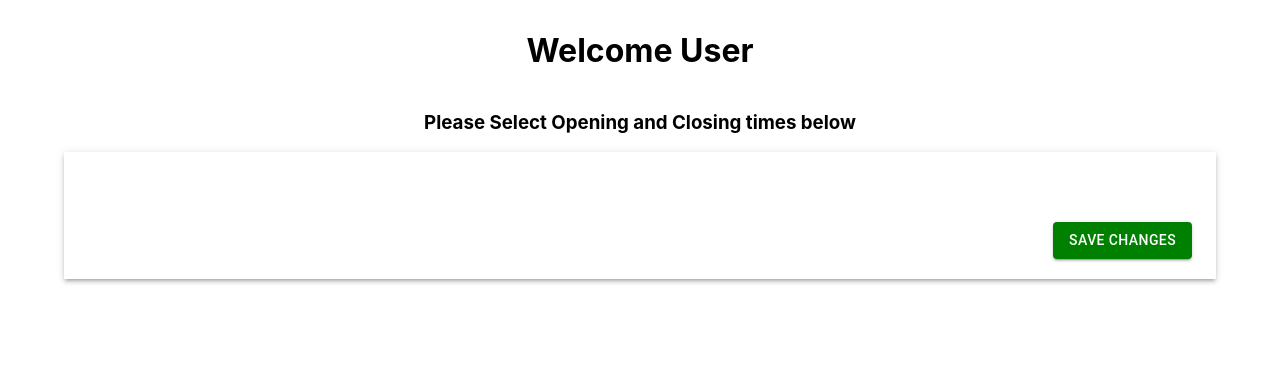
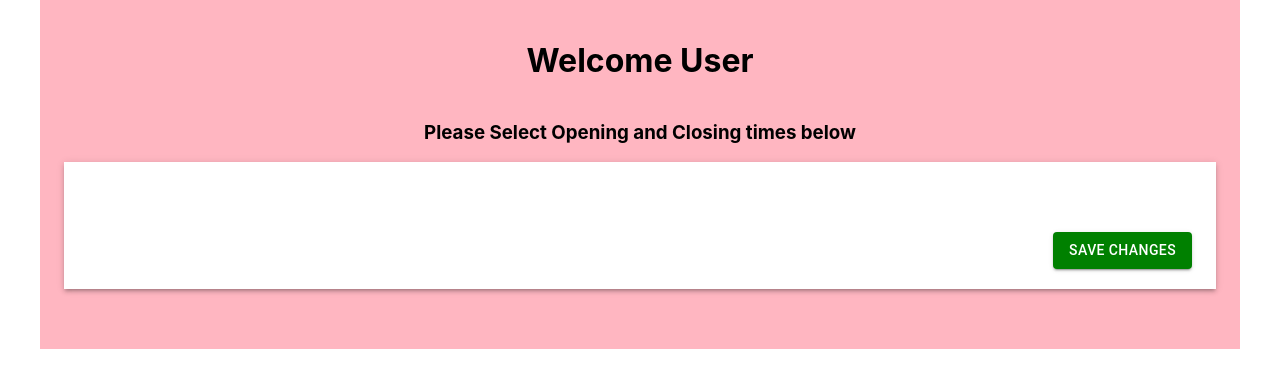
Before and after one commit to alexalikhani95/Opening-Hours-App, a React (Create React App) app: page / in a window 1280 px wide. Shown: the top 388 px of the page. Built offline with nearby package versions, Linux system fonts and the light colour scheme.

Commit message:
Adding in a background color of app container

```diff
--- a/src/styles/styles.js
+++ b/src/styles/styles.js
@@ -2,7 +2,8 @@ import { styled } from "@material-ui/core/styles";
 import { Box, Container } from "@mui/material";
 
 export const AppContainer = styled(Container)(() => ({
-  padding: '10px 0'
+  padding: '20px',
+  backgroundColor: 'lightpink'
 }));
 
 export const WelcomeTextContainer = styled(Box)(() => ({
@@ -25,6 +26,7 @@ export const TimePickersContainer = styled(Container)(() => ({
 }));
 
 export const TimePickersListContainer = styled(Container)(() => ({
+  backgroundColor: 'white',
   paddingTop: '10px'
 }));
 
```
